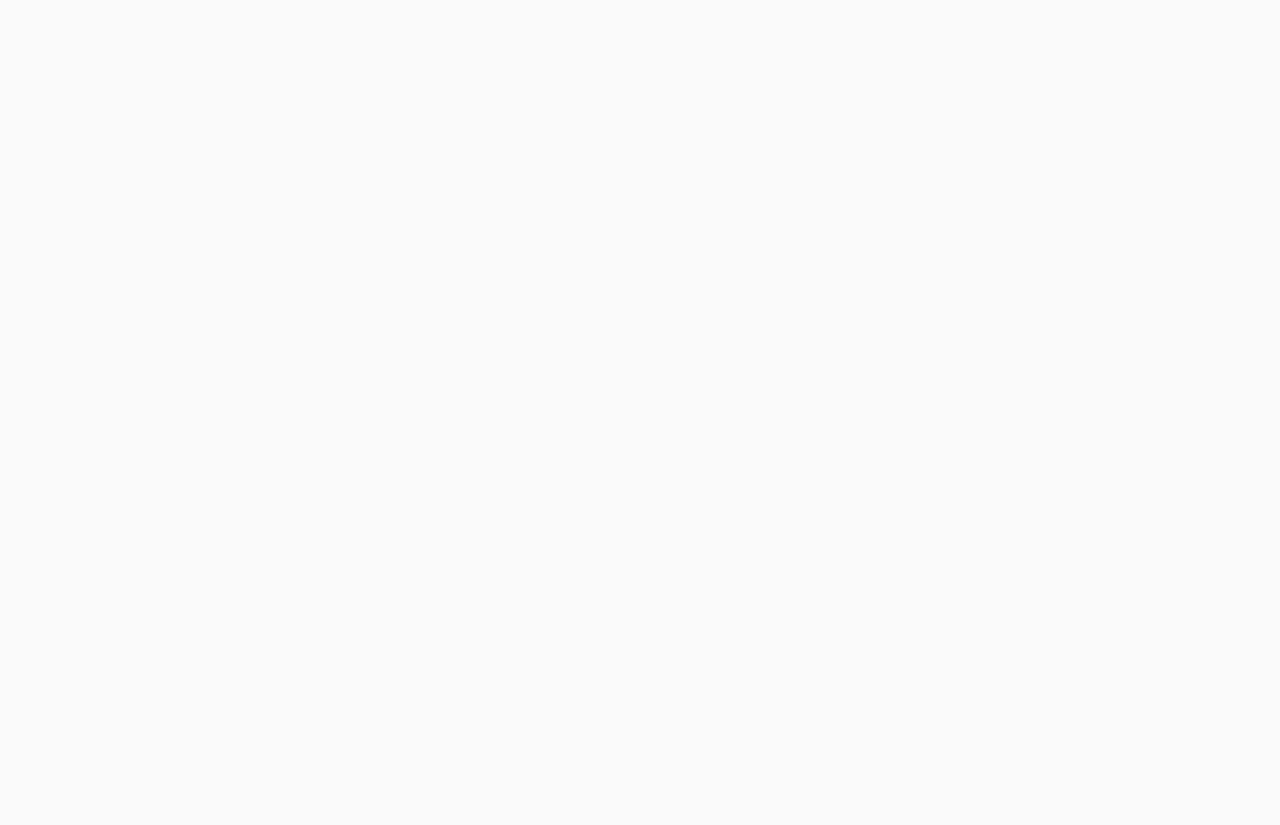
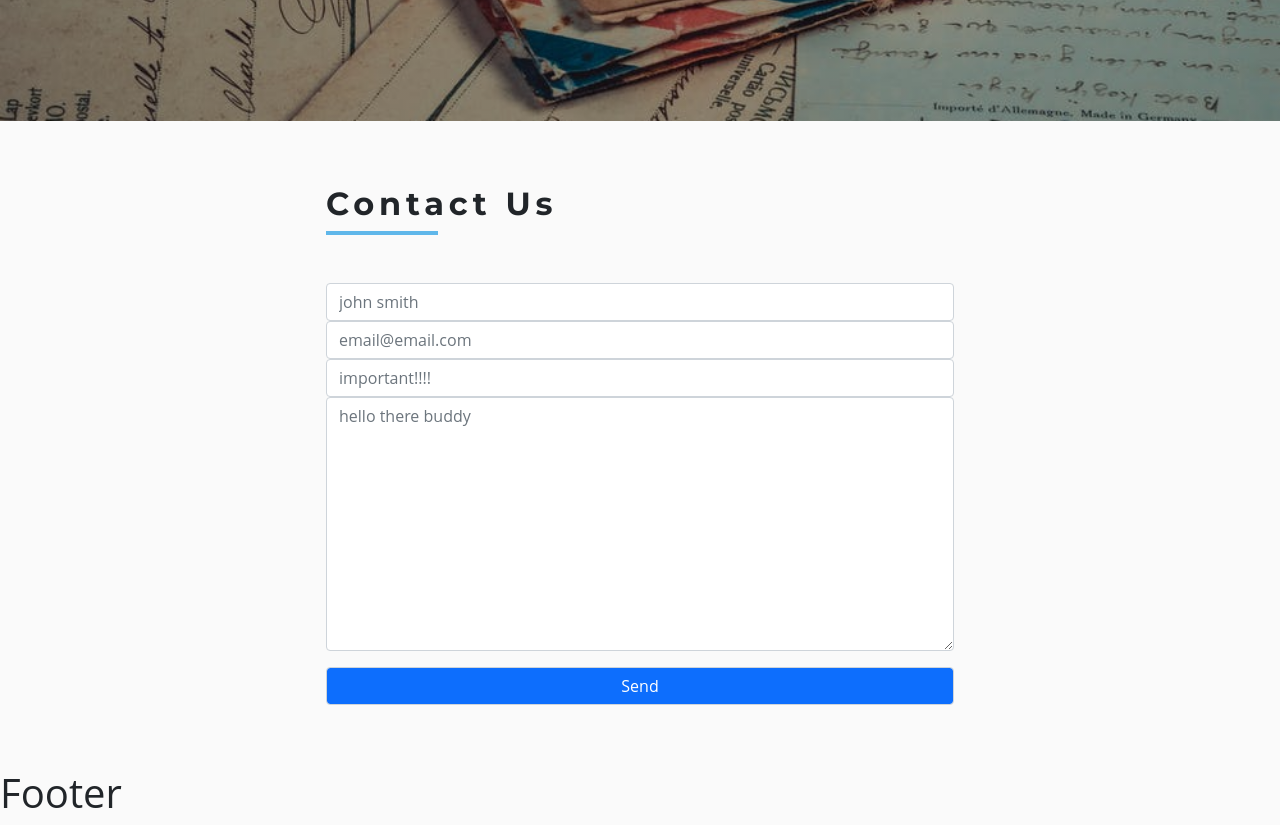
Before and after one commit to Lekkyjay/tech-store-react, a React (Create React App) app: page /contact in a window 1280 px wide. Shown: the part 420-1245 px from the top of the page. Before the commit the page ends 800 px from the top, so only its background shows below. Built offline with nearby package versions, Linux system fonts and the light colour scheme.

Commit message:
Contact form created.

```diff
--- a/src/pages/Contact.js
+++ b/src/pages/Contact.js
@@ -1,9 +1,69 @@
 import React from 'react'
+import Hero from '../components/Hero'
+import Title from '../components/Title'
+import contactImg from '../images/contactBcg.jpeg'
 
 const Contact = () => {
   return (
     <div>
-      <h1>Contact Page</h1>
+      <Hero img={contactImg} />
+      <section className="py-5">
+        <div className="row">
+          <div className="col-10 mx-auto col-md-6 my-3">
+            <Title title="contact us" />
+            <form
+              className="mt-5"
+              action="https://formspree.io/learncodetutorial@gmail.com"
+              method="POST"
+            >
+              {/* first */}
+              <div className="form-group">
+                <input
+                  type="text"
+                  name="firstName"
+                  className="form-control"
+                  placeholder="john smith"
+                />
+              </div>
+              {/* email */}
+              <div className="form-group">
+                <input
+                  type="email"
+                  name="email"
+                  className="form-control"
+                  placeholder="email@email.com"
+                />
+              </div>
+              {/* subject */}
+              <div className="form-group">
+                <input
+                  type="text"
+                  name="subject"
+                  className="form-control"
+                  placeholder="important!!!!"
+                />
+              </div>
+              {/* message */}
+              <div className="form">
+                <textarea
+                  name="message"
+                  className="form-control"
+                  rows="10"
+                  placeholder="hello there buddy"
+                />
+              </div>
+              {/* submit */}
+              <div className="form-group mt-3">
+                <input
+                  type="submit"
+                  value="Send"
+                  className="form-control bg-primary text-white"
+                />
+              </div>
+            </form>
+          </div>
+        </div>
+      </section>
     </div>
   )
 }
```
